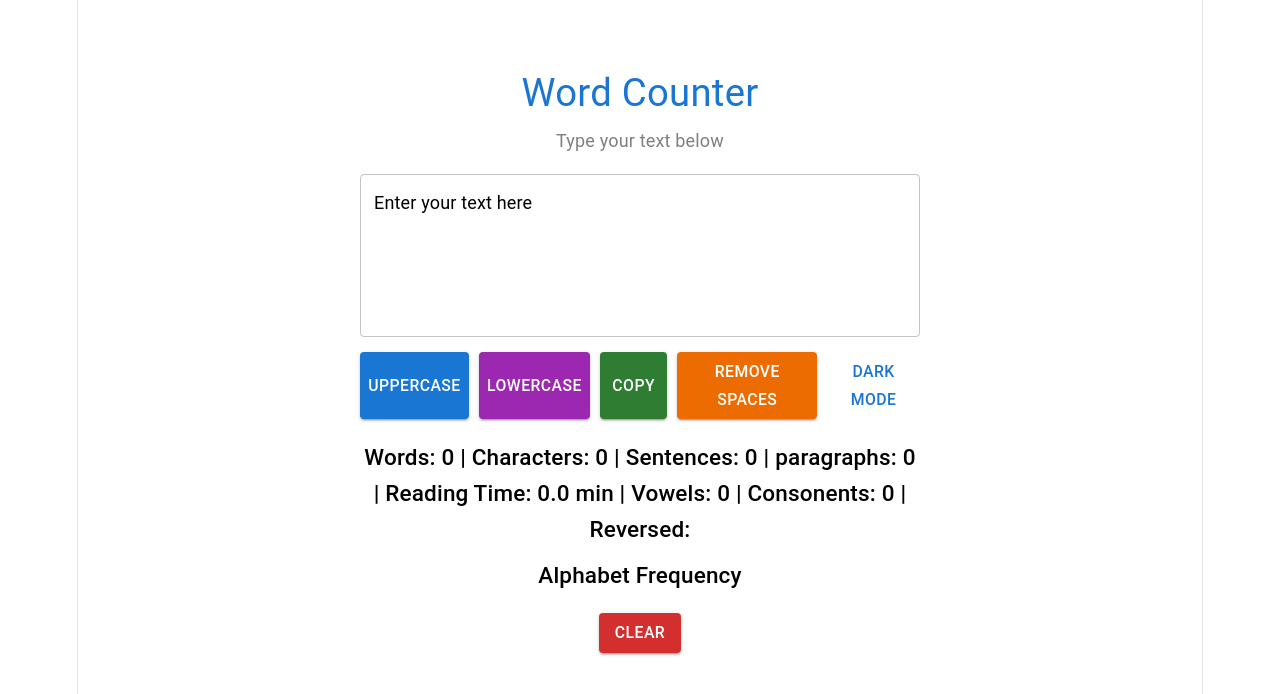
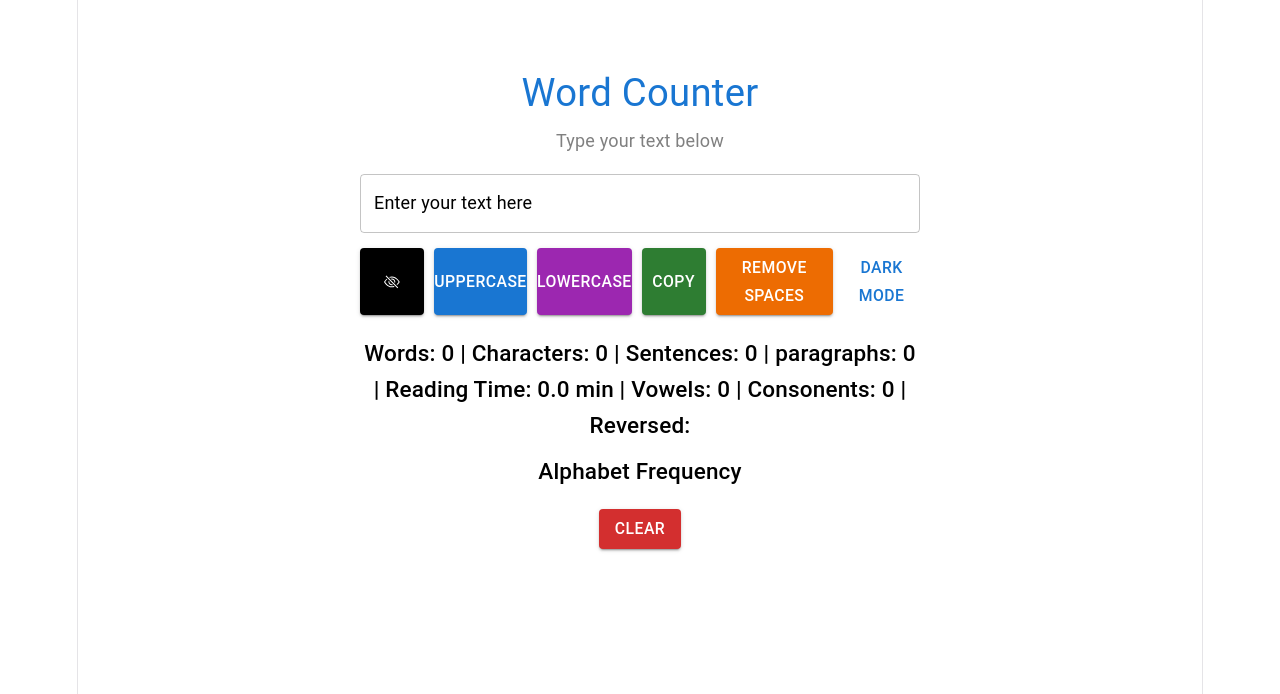
Before and after one commit to shreyagrover786-tech/Word-conter, a React (Vite) app: page / in a window 1280 px wide. Shown: the top 694 px of the page. Built offline with nearby package versions, Linux system fonts and the light colour scheme.

Commit message:
added show or hide button

```diff
--- a/package.json
+++ b/package.json
@@ -13,8 +13,10 @@
     "@emotion/react": "^11.14.0",
     "@emotion/styled": "^11.14.1",
     "@mui/material": "^9.5.0",
+    "@react-icons/all-files": "^4.1.0",
     "react": "^19.3.1",
-    "react-dom": "^19.3.1"
+    "react-dom": "^19.3.1",
+    "react-icons": "^5.7.0"
   },
   "devDependencies": {
     "@eslint/js": "^10.0.1",
--- a/src/Components/WordCounter.jsx
+++ b/src/Components/WordCounter.jsx
@@ -1,10 +1,12 @@
 import { useContext, useState } from "react";
+import{BsEye, BsEyeSlash} from "react-icons/bs"
 import { ThemeContext } from "./ThemeContext.jsx";
 import {Container, Typography, TextField, Button} from "@mui/material";
 
 function WordCounter() {
     const [text, setText] = useState("");
     const {dark, toggleTheme} = useContext(ThemeContext);
+    const [showtext, setShowText] = useState(true);
 
     const words = text === "" ? 0 : text.trim().split(" ").length;
     const characters = text.length;
@@ -12,6 +14,7 @@ function WordCounter() {
     const paragraphs = text.split(/\n+/).filter(p => p.trim() !== "").length;
     const readTime = (words / 200).toFixed(1);
     const reversed = text.split("").reverse().join("");
+
 
     let vowels = 0;
     let consonents = 0;
@@ -44,12 +47,11 @@ function WordCounter() {
             </Typography>
             <TextField
             fullWidth
-            multiline
-            rows={5}
             label="Enter your text here"
             variant="outlined"
              value={text}
             onChange={(e) => setText(e.target.value)}
+            type={showtext ? "text" : "password"}
             sx={{
                 "& .MuiOutlinedInput-root": {
                     color: dark ? "white" : "black",
@@ -60,7 +62,12 @@ function WordCounter() {
                 },
             }}
             />
+
             <div style={{marginTop: "15px", display: "flex", gap: "10px", justifyContent: "center"}}>
+                <Button variant="contained" sx={{backgroundColor: "black", color: "white"}}
+                onClick={() => setShowText(!showtext)}>
+                    {showtext ? <BsEyeSlash/> : <BsEye/>}
+                </Button>
                 <Button
                 variant="contained"
                 color="primary"
```
Also changed, not shown: 1 other file (tests, documents, lock files or other folders).
